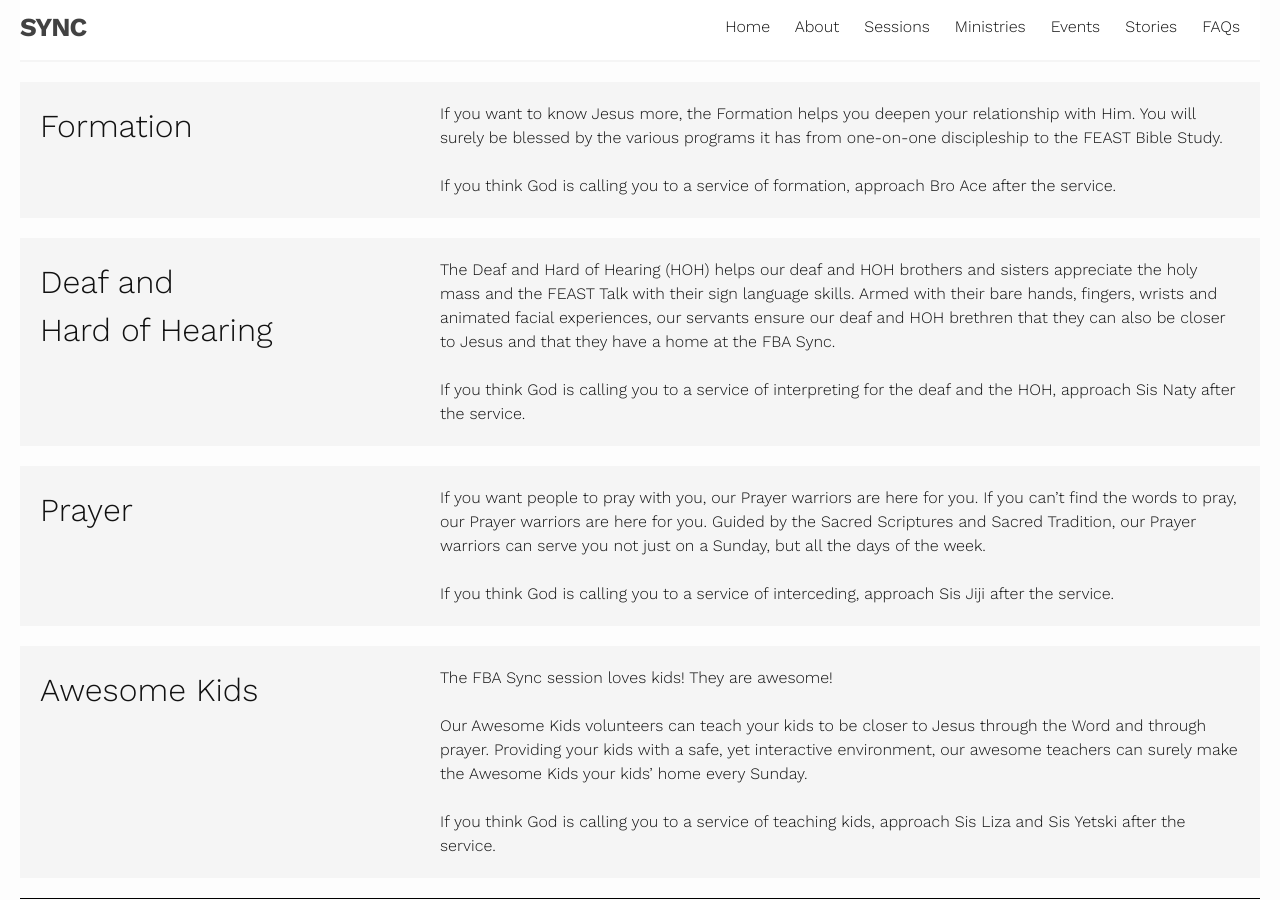
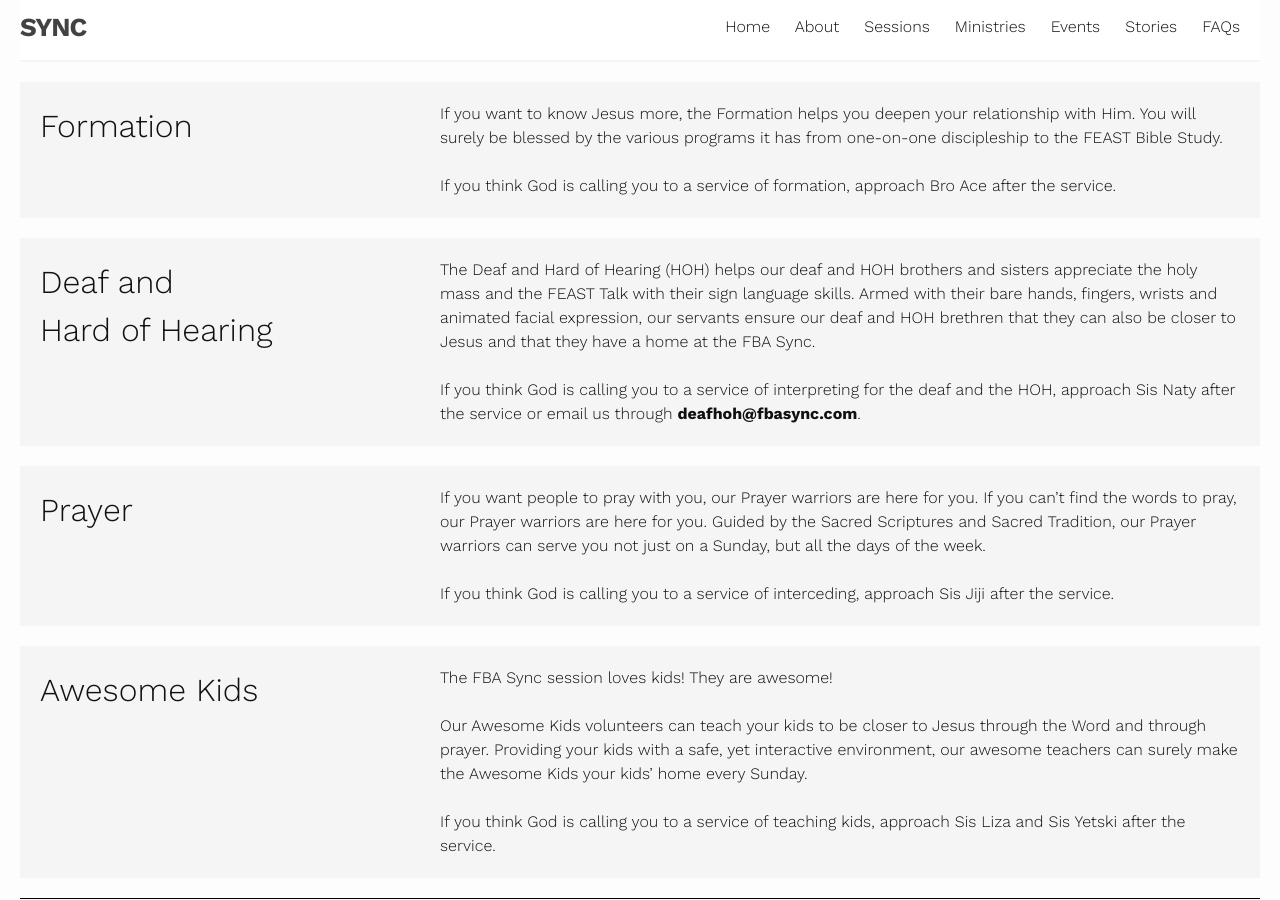
Before and after one commit to carlflor/fbasync, a Jekyll site: the page built from pages/3_ministries.html, in a window 1280 px wide and 900 px high, scrolled down 1090 px. Built offline with Jekyll 4.4.1, drawn with Linux system fonts in a browser that asks for light colours; nearby versions of some CDN libraries.

```diff
--- a/_data/ministries.yml
+++ b/_data/ministries.yml
@@ -36,9 +36,9 @@
     If you think God is calling you to a service of formation, approach Bro Ace after the service.
 - name: Deaf and<br>Hard of Hearing
   description:
-    The Deaf and Hard of Hearing (HOH) helps our deaf and HOH brothers and sisters appreciate the holy mass and the FEAST Talk with their sign language skills. Armed with their bare hands, fingers, wrists and animated facial experiences, our servants ensure our deaf and HOH brethren that they can also be closer to Jesus and that they have a home at the FBA Sync.
+    The Deaf and Hard of Hearing (HOH) helps our deaf and HOH brothers and sisters appreciate the holy mass and the FEAST Talk with their sign language skills. Armed with their bare hands, fingers, wrists and animated facial expression, our servants ensure our deaf and HOH brethren that they can also be closer to Jesus and that they have a home at the FBA Sync.
     <br><br>
-    If you think God is calling you to a service of interpreting for the deaf and the HOH, approach Sis Naty after the service.
+    If you think God is calling you to a service of interpreting for the deaf and the HOH, approach Sis Naty after the service or email us through <b>deafhoh@fbasync.com</b>.
 - name: Prayer
   description:
     If you want people to pray with you, our Prayer warriors are here for you. If you can’t find the words to pray, our Prayer warriors are here for you. Guided by the Sacred Scriptures and Sacred Tradition, our Prayer warriors can serve you not just on a Sunday, but all the days of the week.
```
